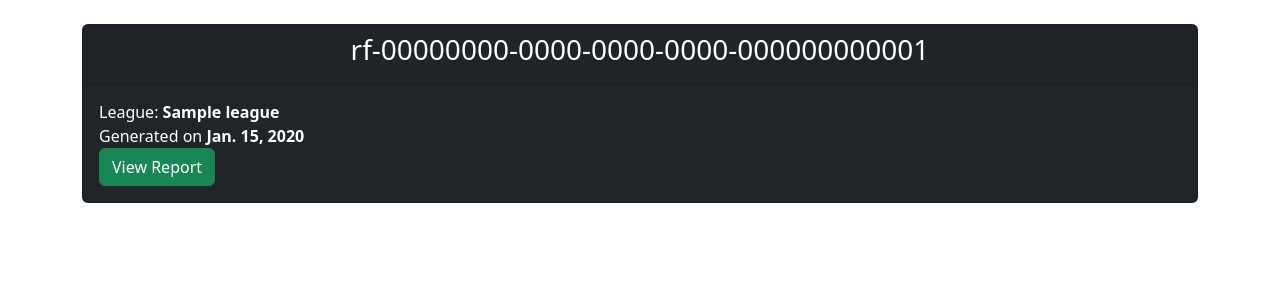
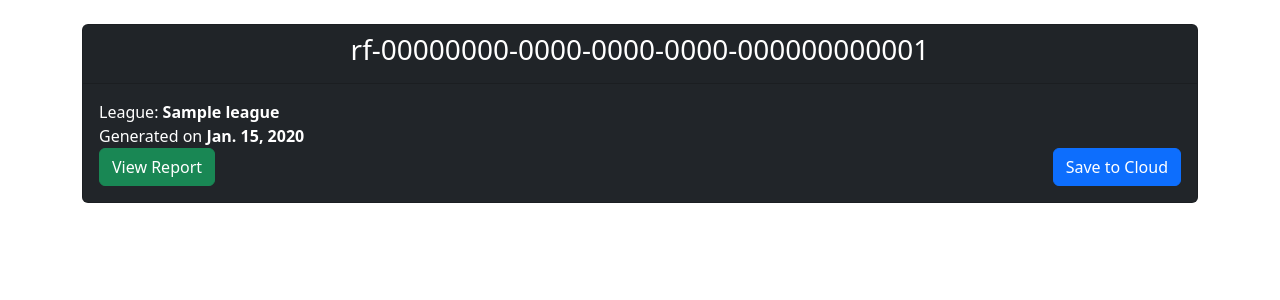
Before and after one commit to Put3k/FutsalStatTrack, a Django app: page /pdf/00000000-0000-0000-0000-000000000001/ in a window 1280 px wide. Shown: the part 56-356 px from the top of the page. Run offline with Django 4.2, Linux system fonts and the light colour scheme; tables that the repository leaves empty hold one stand-in row (values such as "Sample post"); parts of the project's set-up code (start-up, migrations or seed data) failed here and were passed over.

Commit message:
User can save PDF file to Cloud

```diff
--- a/pdf_generator/models.py
+++ b/pdf_generator/models.py
@@ -32,7 +32,7 @@ class Report(models.Model):
         super().save(*args, **kwargs)
 
 
-""" Whenever ANY model is deleted, if it has a file field on it, delete the associated file too"""
+# Whenever ANY model is deleted, if it has a file field on it, delete the associated file too
 @receiver(post_delete)
 def delete_files_when_row_deleted_from_db(sender, instance, **kwargs):
     for field in sender._meta.concrete_fields:
@@ -40,7 +40,7 @@ def delete_files_when_row_deleted_from_db(sender, instance, **kwargs):
             instance_file_field = getattr(instance,field.name)
             delete_file_if_unused(sender,instance,field,instance_file_field)
 
-""" Delete the file if something else get uploaded in its place"""
+# Delete the file if something else get uploaded in its place
 @receiver(pre_save)
 def delete_files_when_file_changed(sender,instance, **kwargs):
     if not instance.pk:
@@ -58,7 +58,7 @@ def delete_files_when_file_changed(sender,instance, **kwargs):
             if instance_in_db_file_field.name != instance_file_field.name:
                 delete_file_if_unused(sender,instance,field,instance_in_db_file_field)
 
-""" Only delete the file if no other instances of that model are using it"""
+# Only delete the file if no other instances of that model are using it
 def delete_file_if_unused(model,instance,field,instance_file_field):
     dynamic_field = {}
     dynamic_field[field.name] = instance_file_field.name
--- a/pdf_generator/views.py
+++ b/pdf_generator/views.py
@@ -67,6 +67,18 @@ class PdfSuccess(DetailView):
         context = super().get_context_data(**kwargs)
         return context
 
+    def post(self, request, *args, **kwargs):
+        print(request.POST)
+        if "save-to-cloud" in request.POST:
+            new_report = Report.objects.get(pk=self.kwargs['report_id'])
+            new_report.temporary = False
+            new_report.pk = None
+            new_report.id = None
+            new_report._state.adding = True
+            new_report.save()
+            print(new_report.pk)
+        return redirect('user_reports')
+
     def get_object(self):
         return get_object_or_404(Report, pk=self.kwargs['report_id'])
 
--- a/templates/create_matchday.html
+++ b/templates/create_matchday.html
@@ -55,7 +55,7 @@
                         <h5>Available Players</h5>
                     </div>
                     <div class="card-header">
-                        <input  type="text" id="player-name-input" placeholder="Player name..." class="form-control form-control-lg">
+                        <input type="text" id="player-name-input" placeholder="Player name..." class="form-control form-control-lg">
                     </div>
                     <div class="card-body">
                         <select class="form-select form-select-lg mb-3" aria-label=".form-select-lg example" id="available_players" name="available_players" size="10" multiple>
--- a/templates/pdf_generator/report_success.html
+++ b/templates/pdf_generator/report_success.html
@@ -4,6 +4,23 @@
 {% block title %}Report Detail{% endblock %}
 
 {% block content %}
+{% comment %} <div class="card bg-dark text-white">
+    <div class="card-header text-center">
+        <h3>{{ object }}</h3>
+    </div>
+    <div class="card-body">
+        League: <b>{{ object.league }}</b></br>
+        Generated on <b>{{ object.generated }}</b></br>
+        <div>
+            <button type="button" class="btn btn-success" onclick="window.location.href='{{object.pdf.url}}'">
+                View Report
+            </button>
+            <form action="save-report" method="post">
+                <input class="btn btn-primary" type="submit" value="Save to Cloud">
+            </form>
+        </div>
+    </div>
+</div> {% endcomment %}
 <div class="card bg-dark text-white">
     <div class="card-header text-center">
         <h3>{{ object }}</h3>
@@ -11,9 +28,16 @@
     <div class="card-body">
         League: <b>{{ object.league }}</b></br>
         Generated on <b>{{ object.generated }}</b></br>
-        <button type="button" class="btn btn-success" onclick="window.location.href='{{object.pdf.url}}'">
-            View Report
-        </button>
+        <div class="d-flex justify-content-between">
+            <button type="button" class="btn btn-success" onclick="window.location.href='{{object.pdf.url}}'">
+                View Report
+            </button>
+            <form action="{% url 'pdf_success' object.id %}" method="post">
+                {% csrf_token %}
+                <button class="btn btn-primary" type="submit" name="save-to-cloud" value="save-to-cloud">Save to Cloud</button>
+            </form>
+        </div>
     </div>
 </div>
+
 {% endblock %}
```
